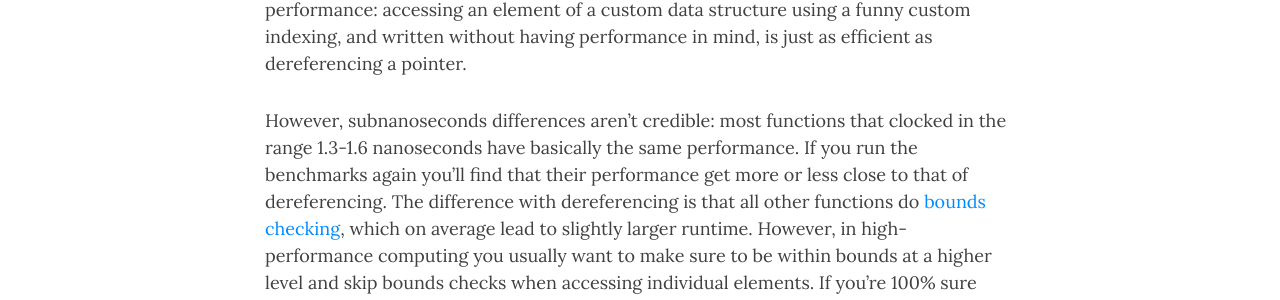
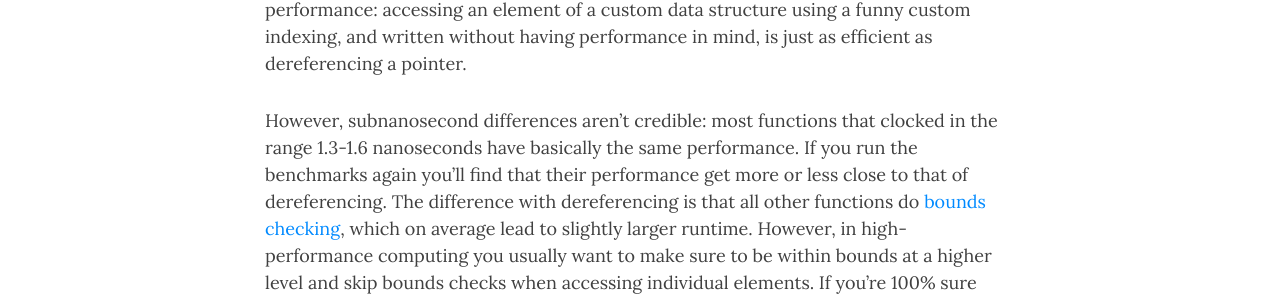
Before and after one commit to giordano/giordano.github.io, a Jekyll site: the page built from _posts/2021-03-25-access-array.md, in a window 1280 px wide and 900 px high, scrolled down 3326 px. Shown: the part 151-451 px from the top of the window. Built offline with Jekyll 4.4.1, drawn with Linux system fonts in a browser that asks for light colours; nearby versions of some CDN libraries; comment, search, counter and statistics services are not loaded.

Commit message:
Publish post about arrays

```diff
--- a/_posts/2021-03-25-access-array.md
+++ b/_posts/2021-03-25-access-array.md
@@ -147,7 +147,7 @@ achieves about the same performance: accessing an element of a custom data
 structure using a funny custom indexing, and written without having performance
 in mind, is just as efficient as dereferencing a pointer.
 
-However, subnanoseconds differences aren't credible: most functions that clocked
+However, subnanosecond differences aren't credible: most functions that clocked
 in the range 1.3-1.6 nanoseconds have basically the same performance.  If you
 run the benchmarks again you'll find that their performance get more or less
 close to that of dereferencing.  The difference with dereferencing is that all
```
Also changed, not shown: other parts of _posts/2021-03-25-access-array.md (+1 -1 lines).
